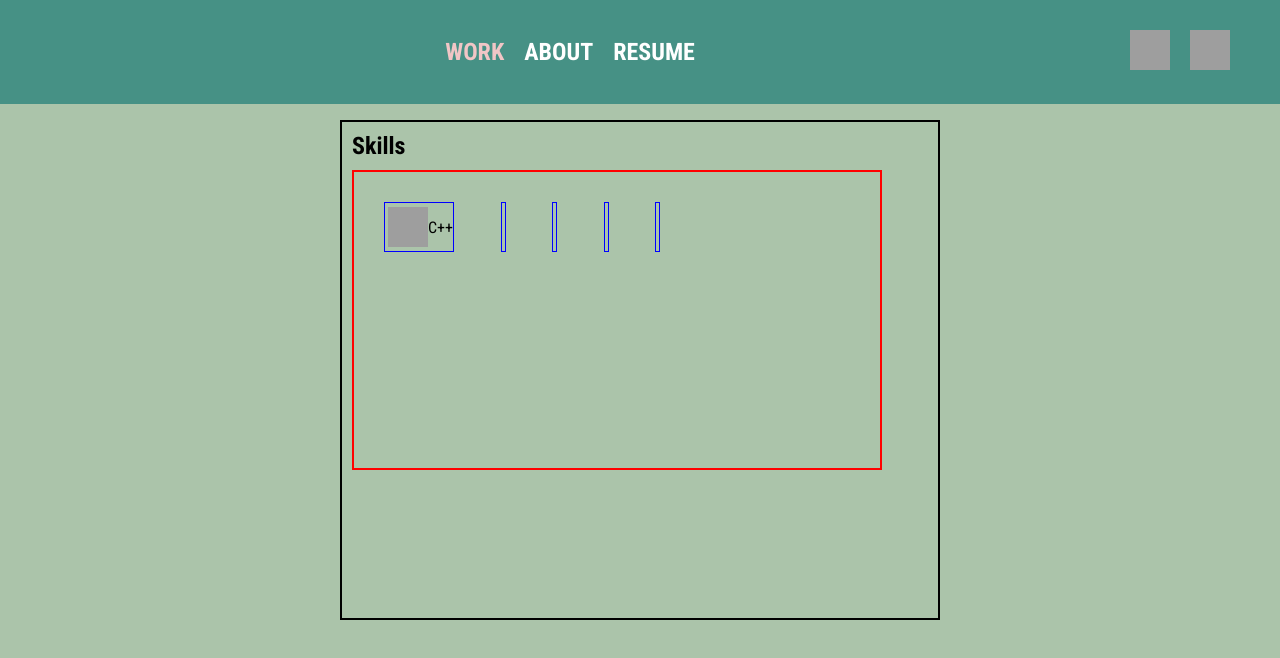
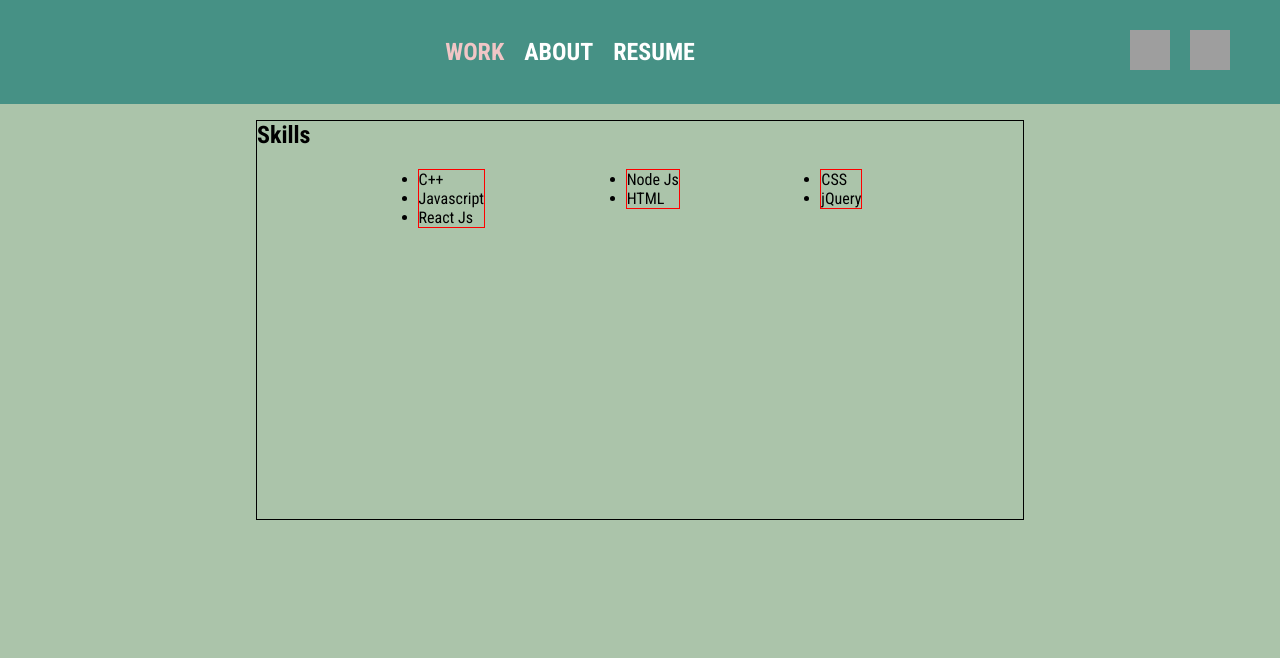
Before and after one commit to Subir-090/Portfolio, a JavaScript app: page / in a window 1280 px wide. Shown: the top 658 px of the page. Built offline with nearby package versions, Linux system fonts and the light colour scheme; grey boxes are pictures that could not be loaded; the HTML template or start-up script is replaced by a standard one.

Commit message:
started work component

```diff
--- a/src/components/Work.css
+++ b/src/components/Work.css
@@ -1,27 +1,23 @@
 .work {
-    margin: 120px auto 0 auto;
-    width: 600px;
-    border: 2px solid black;
-    height: 500px;
-    padding: 10px;
+    margin: auto;
+    margin-top: 120px;
+    width: 60%;
+    border: 1px solid black;
+    height: 400px;
 }
 
-.skills {
+.list {
+    padding: 20px;
     display: flex;
-    margin-top: 10px;
-    width: 530px;
-    height: 300px;
-    border: 2px solid red;
+    justify-content: space-evenly;
+    align-items: flex-start;
     flex-wrap: wrap;
-    padding: 30px;
+}
+
+.sub-lists {
+    border: 1px solid red;
 }
 
 .skill {
-    border: 1px solid blue;
-    display: flex;
-    align-items: center;
-    margin-right: 10%;
-    padding-left: 3px;
-    height: 50px;
-    list-style-type: circle;
+
 }
--- a/src/components/Work.js
+++ b/src/components/Work.js
@@ -3,76 +3,24 @@ import "./Work.css";
 const Work = () => {
   return (
     <div className="work">
-      <h2>Skills</h2>
-      {/* <ul className="skills">
-        <li className="skill">
-          <img
-            width="40"
-            height="40"
-            src="https://img.icons8.com/color/40/c-plus-plus-logo.png"
-            alt="c-plus-plus-logo"
-          />
-          C++
-        </li>
-        <div className="skill">
-          <img
-            width="40"
-            height="40"
-            src="https://img.icons8.com/pulsar-color/40/javascript.png"
-            alt="javascript"
-          />
-          Javascript
+      <section className="skills">
+        <h2>Skills</h2>
+        <div className="list">
+          <ul className="sub-lists">
+            <li className="skill">C++</li>
+            <li className="skill">Javascript</li>
+            <li className="skill">React Js</li>
+          </ul>
+          <ul className="sub-lists">
+            <li className="skill">Node Js</li>
+            <li className="skill">HTML</li>
+          </ul>
+          <ul className="sub-lists">
+            <li className="skill">CSS</li>
+            <li className="skill">jQuery</li>
+          </ul>
         </div>
-        <div className="skill">
-          <img
-            width="39"
-            height="39"
-            src="https://img.icons8.com/dotty/39/react.png"
-            alt="react"
-          />
-          React Js
-        </div>
-        <div className="skill">
-          <img
-            width="40"
-            height="40"
-            src="https://img.icons8.com/fluency/40/node-js.png"
-            alt="node-js"
-          />
-          Node Js
-        </div>
-        <div className="skill">
-          <img
-            width="40"
-            height="40"
-            src="https://img.icons8.com/external-tal-revivo-green-tal-revivo/40/external-mongodb-a-cross-platform-document-oriented-database-program-logo-green-tal-revivo.png"
-            alt="external-mongodb-a-cross-platform-document-oriented-database-program-logo-green-tal-revivo"
-          />
-          MongoDB
-        </div>
-        <div className="skill">
-          <img
-            width="40"
-            height="40"
-            src="https://img.icons8.com/arcade/40/sql.png"
-            alt="sql"
-          />
-          SQL
-        </div>
-      </ul> */}
-      <ul className="skills">
-        <li className="skill"><img
-            width="40"
-            height="40"
-            src="https://img.icons8.com/color/40/c-plus-plus-logo.png"
-            alt="c-plus-plus-logo"
-          />
-          C++</li>
-        <li className="skill"></li>
-        <li className="skill"></li>
-        <li className="skill"></li>
-        <li className="skill"></li>
-      </ul>
+      </section>
     </div>
   );
 };
```
